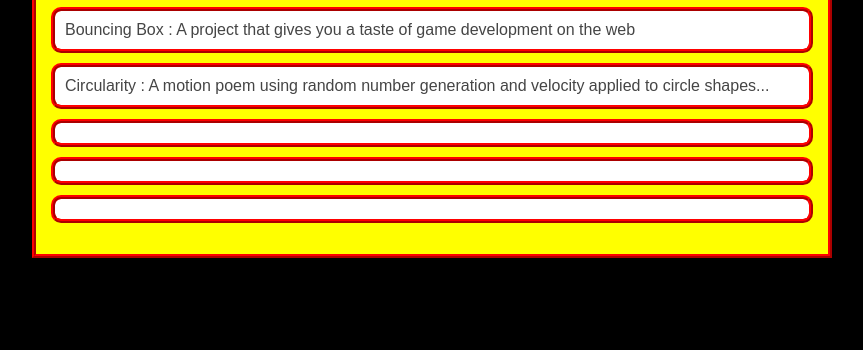
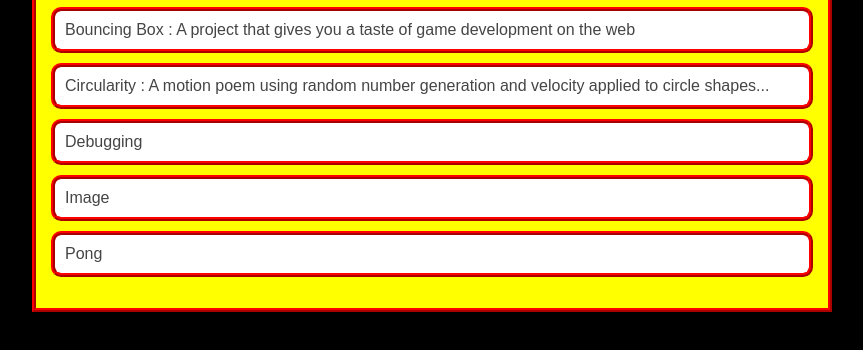
Before and after one commit to chicapangie/chicapangie.github.io, a plain HTML site: page portfolio.html in a window 1280 px wide. Shown: the part 282-632 px from the top of the page, without its empty margins (208-1071 px from the left). Drawn offline with Linux system fonts and the light colour scheme.

Commit message:
portfolio2

```diff
--- a/portfolio.html
+++ b/portfolio.html
@@ -106,9 +106,9 @@
                     <li><a href="projects/platformer/">Platformer : A cannon - dodging, collectible - grabbing adventure game for Halleb0t</a></li>
                     <li><a href="projects/bouncing-box/">Bouncing Box : A project that gives you a taste of game development on the web </a></li>
                     <li><a href="projects/circularity/">Circularity : A motion poem using random number generation and velocity applied to circle shapes...</a></li>
-                    <li><a href="asd-projects/debugging-exercise/"></a></li>
-                    <li><a href="asd-projects/image-filtering/"></a></li>
-                    <li><a href="asd-projects/pong/"></a></li>
+                    <li><a href="asd-projects/debugging-exercise/">Debugging</a></li>
+                    <li><a href="asd-projects/image-filtering/">Image</a></li>
+                    <li><a href="asd-projects/pong/">Pong</a></li>
                 </ul>
             </div>
         </main>
```
